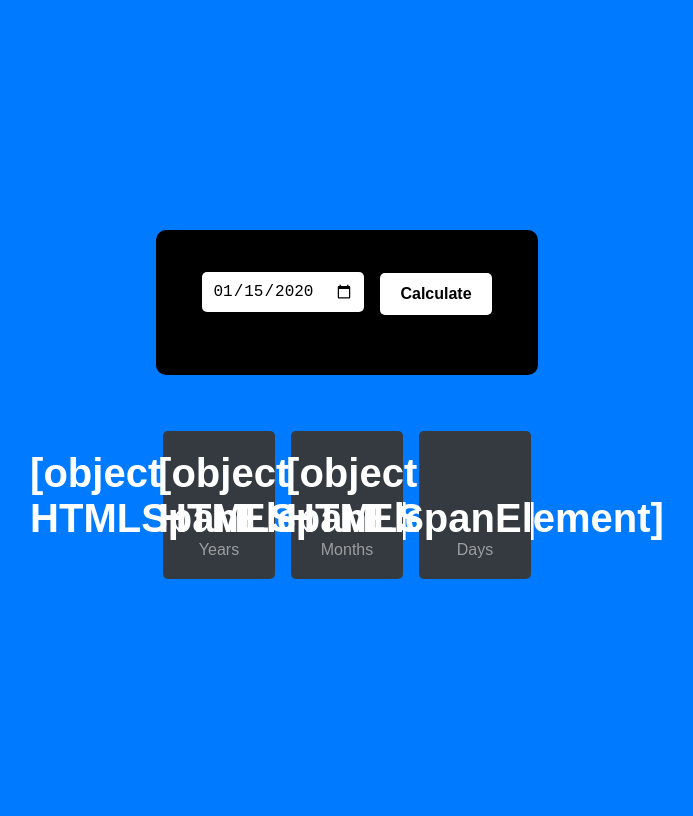
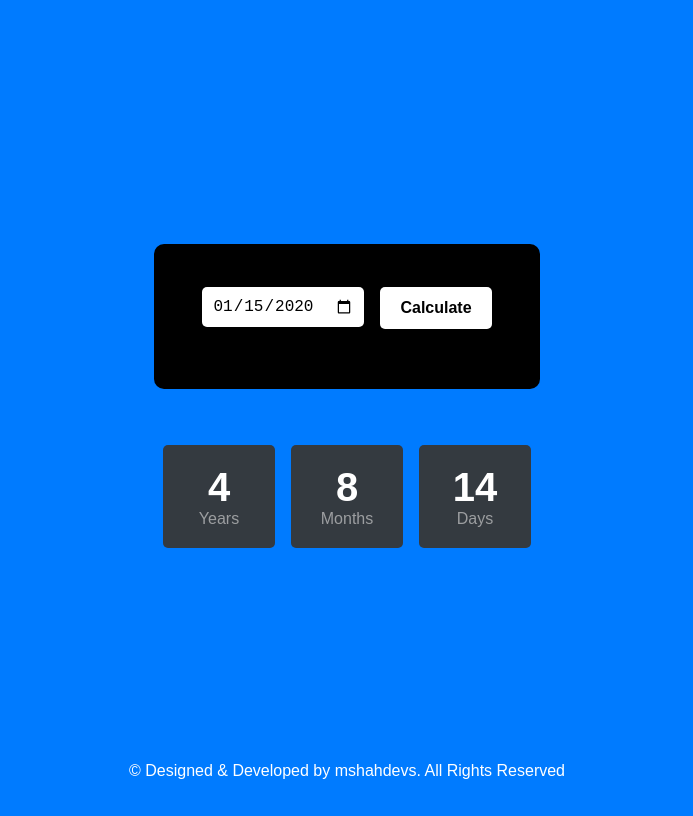
Before and after one commit to muhammadshah-45/class-Task-05, a plain HTML site: page index.html in a window 1280 px wide. Both pictures are taken after typing "2020-01-15" into the empty fields and a click on the button "Calculate". Shown: the whole page, without its empty margins (293-986 px from the left). Drawn offline with Linux system fonts and the light colour scheme.

Commit message:
i add script.js file

```diff
--- a/app.js
+++ b/app.js
@@ -5,6 +5,7 @@ calculateBtn.addEventListener("click",()=>{
 
   var inputDate = new Date(document.getElementById("dataInput").value)
   var todayDate = new Date();
+  console.log(inputDate)
   // console.log(inputDate.getDate())
   // console.log(todayDate)
 
@@ -15,10 +16,29 @@ calculateBtn.addEventListener("click",()=>{
   }
 
 
+
+  // Years
+  var years = todayDate.getFullYear() - inputDate.getFullYear();
+  console.log(years)
+
+  //Months
+  var months = todayDate.getMonth() - inputDate.getMonth();
+  console.log("months",months)
+
+  // Days
+  var days = todayDate.getDate() - inputDate.getDate();
+  console.log(days)
+
+
+  if(days < 0 ){
+    months--;
+    days = days + new Date(todayDate.getFullYear(), todayDate.getMonth()).getDate();
+  }
+  if (months < 0) {
+    years--;
+    months += 12;
+  }
     document.getElementById("years").innerText = years;
     document.getElementById("months").innerText = months;
     document.getElementById("days").innerText = days;
-
-
-
 })
--- a/index.html
+++ b/index.html
@@ -27,7 +27,8 @@
                 <span id="days">0</span>
                 <span class="data">Days</span>
             </div>
-         </div>
+        </div>
+        <p> &copy;  Designed & Developed by mshahdevs. All Rights Reserved</p>
          <script src="./app.js"></script>
 </body>
 </html>
--- a/style.css
+++ b/style.css
@@ -1,9 +1,14 @@
+*{
+    margin: 0;
+    padding: 0;
+    /* box-sizing: border-box; */
+}
 body{
     display: flex;
     justify-content: center;
     align-items: center;
     flex-direction: column;
-
+    position: relative;
     height: 100vh;
     background-color: #007bff;
     font-family: Arial, Helvetica, sans-serif;
@@ -72,3 +77,8 @@ button:hover{
     color: #9c9ea0;
     font-weight: 400;
 }
+p{
+    position: absolute;
+    bottom: 20px;
+    color: white;
+}
```
